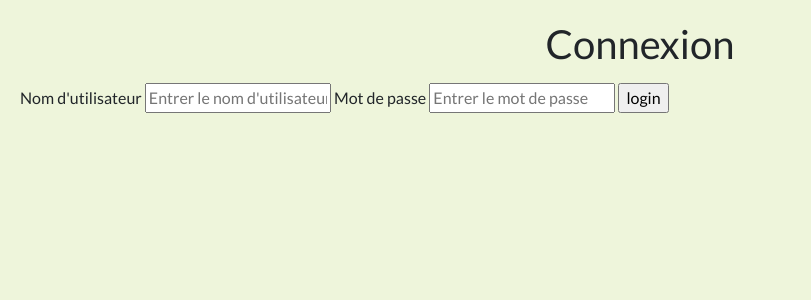
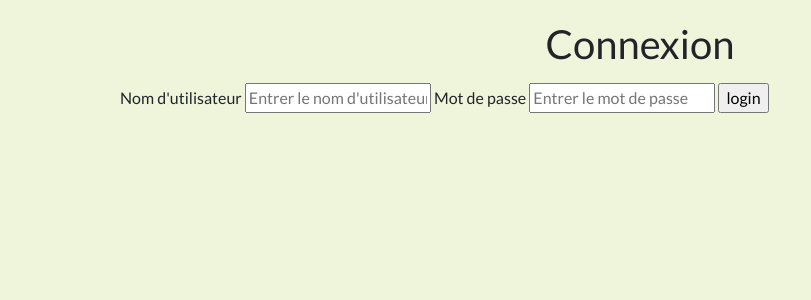
Before and after one commit to lzervini/dashboard_ampoule, a PHP site: page / in a window 1280 px wide. Shown: the top 300 px of the page, without its empty margins (0-811 px from the left). Run offline with PHP 8.4, Linux system fonts and the light colour scheme.

Commit message:
Add padding to form

```diff
--- a/style.css
+++ b/style.css
@@ -7,7 +7,6 @@ body{
 
 .container{
     padding:0;
-    margin-top: 20px;
 }
 
 
@@ -78,6 +77,12 @@ a img{
     background-color: #eef5db;
 }
 
+form{
+    padding-right: 100px;
+    padding-left: 100px;
+
+}
+
 /* table */
 .table-responsive{
     background-color: #fff;
```
